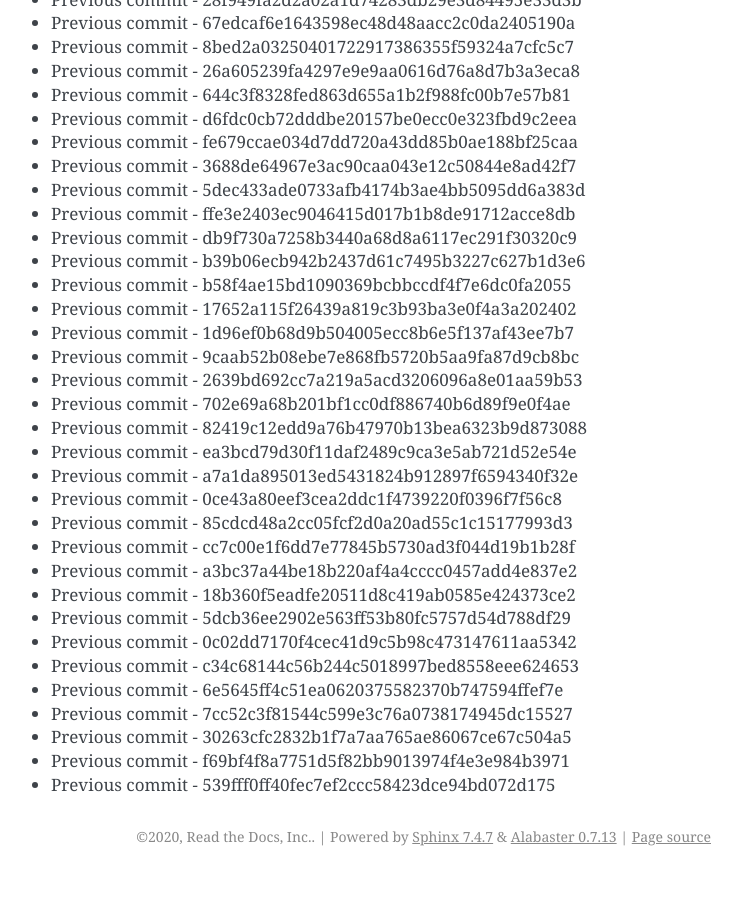
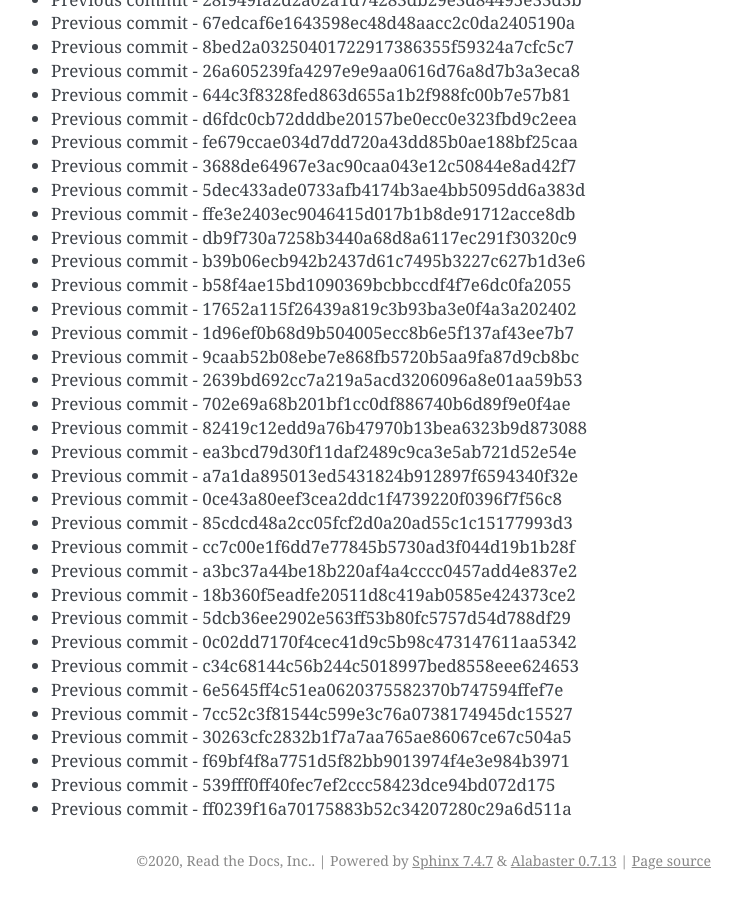
Before and after one commit to readthedocs/rtd-git-stresstest, a Sphinx documentation site: the page built from docs/updates.rst, in a window 1280 px wide and 900 px high, scrolled down 29926 px. Shown: the whole window, without its empty margins (399-1141 px from the left). Built offline with Sphinx 7.4.7, drawn with Linux system fonts in a browser that asks for light colours; before the commit the page ends 30802 px from its top, so only the background shows below that.

Commit message:
Generating commit from previous: ff0239f16a70175883b52c34207280c29a6d511a

```diff
--- a/docs/updates.rst
+++ b/docs/updates.rst
@@ -1289,3 +1289,4 @@ It can be tested for any performance characteristics.
 * Previous commit - 30263cfc2832b1f7a7aa765ae86067ce67c504a5
 * Previous commit - f69bf4f8a7751d5f82bb9013974f4e3e984b3971
 * Previous commit - 539fff0ff40fec7ef2ccc58423dce94bd072d175
+* Previous commit - ff0239f16a70175883b52c34207280c29a6d511a
```
